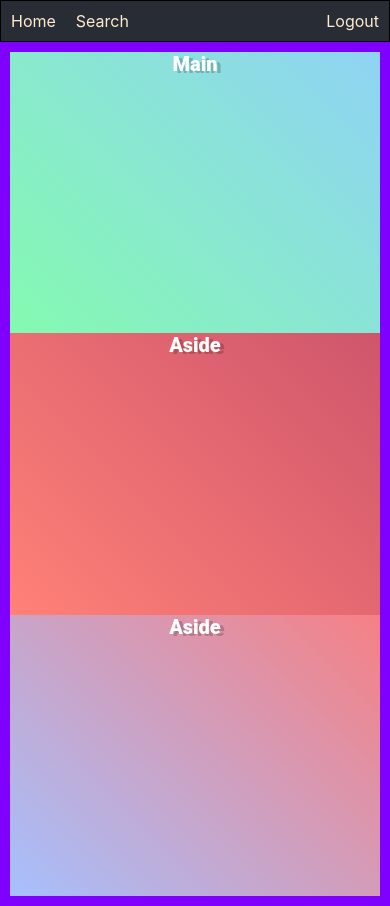
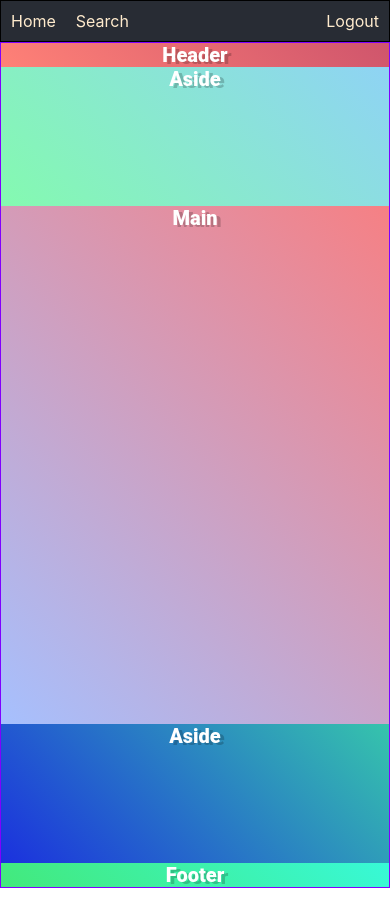
Before and after one commit to LastOneInMatrix/FlexGridTrialTrip, a React (Create React App) app: page / in a window 390 px wide. Built offline with nearby package versions, Linux system fonts and the light colour scheme.

Commit message:
--стандартный layout c отзывчивым макетом со стопом на 650px

```diff
--- a/src/App.module.css
+++ b/src/App.module.css
@@ -17,7 +17,10 @@
 }
 
 .flexContainer {
-  border: 10px solid #7f00ff;
+  border: 1px solid #7f00ff;
+  display: flex;
+  flex-direction: column;
+  min-height: 100vh;
 }
 
 .flexItem {
@@ -27,6 +30,24 @@
   text-align: center;
   text-shadow: 4px 2px 0 rgba(0, 0, 0, 0.2);
 }
+
+main {
+  display: flex;
+  flex: 1
+}
+aside {
+  flex: 1
+}
+main {
+  flex: 3 0 100px
+}
+
+@media screen and (max-width: 650px) {
+  main {
+    flex-direction: column;
+  }
+}
+
 
 
 .item1 {
@@ -60,29 +81,3 @@
 .item8 {
   background: linear-gradient(45deg, #ace51b, #f05053);
 }
-
-/* Custom styles */
-.flexContainer {
-  display: flex;
-  height: 100vh;
-}
-.flexItem {
-  flex: 1;
-}
-
-@media screen and (max-width: 650px) {
-  .flexContainer {
-    flex-direction: column;
-  }
-  .item2 {
-    order: -1;
-    flex-grow: 2
-  }
-  .item1 {
-    order: 0;
-    flex-grow: 1
-  }
-  .item2 {
-    flex-grow: 1
-  }
-}
--- a/src/App.tsx
+++ b/src/App.tsx
@@ -10,11 +10,16 @@ function App() {
           <div>Logout</div>
       </header>
             <div className={style.flexContainer}>
-                <div className={style.flexItem + ' ' + style.item1}>Aside</div>
-                <div className={style.flexItem + ' ' + style.item2}>Main</div>
-                <div className={style.flexItem + ' ' + style.item3}>Aside</div>
-                {/*<div className={style.flexItem + ' ' + style.item4}>4</div>*/}
-                {/*<div className={style.flexItem + ' ' + style.item5}>5</div>*/}
+                <header className={style.flexItem + ' ' + style.item1}>Header</header>
+                <main>
+                    <aside className={style.flexItem + ' ' + style.item2}>Aside</aside>
+                    <main className={style.flexItem + ' ' + style.item3}>Main</main>
+                    <aside className={style.flexItem + ' ' + style.item4}>Aside</aside>
+                </main>
+
+                <footer className={style.flexItem + ' ' + style.item5}>Footer</footer>
+
+
                 {/*<div className={style.flexItem + ' ' + style.item6}>6</div>*/}
                 {/*<div className={style.flexItem + ' ' + style.item7}>7</div>*/}
                 {/*<div className={style.flexItem + ' ' + style.item8}>8</div>*/}
```
